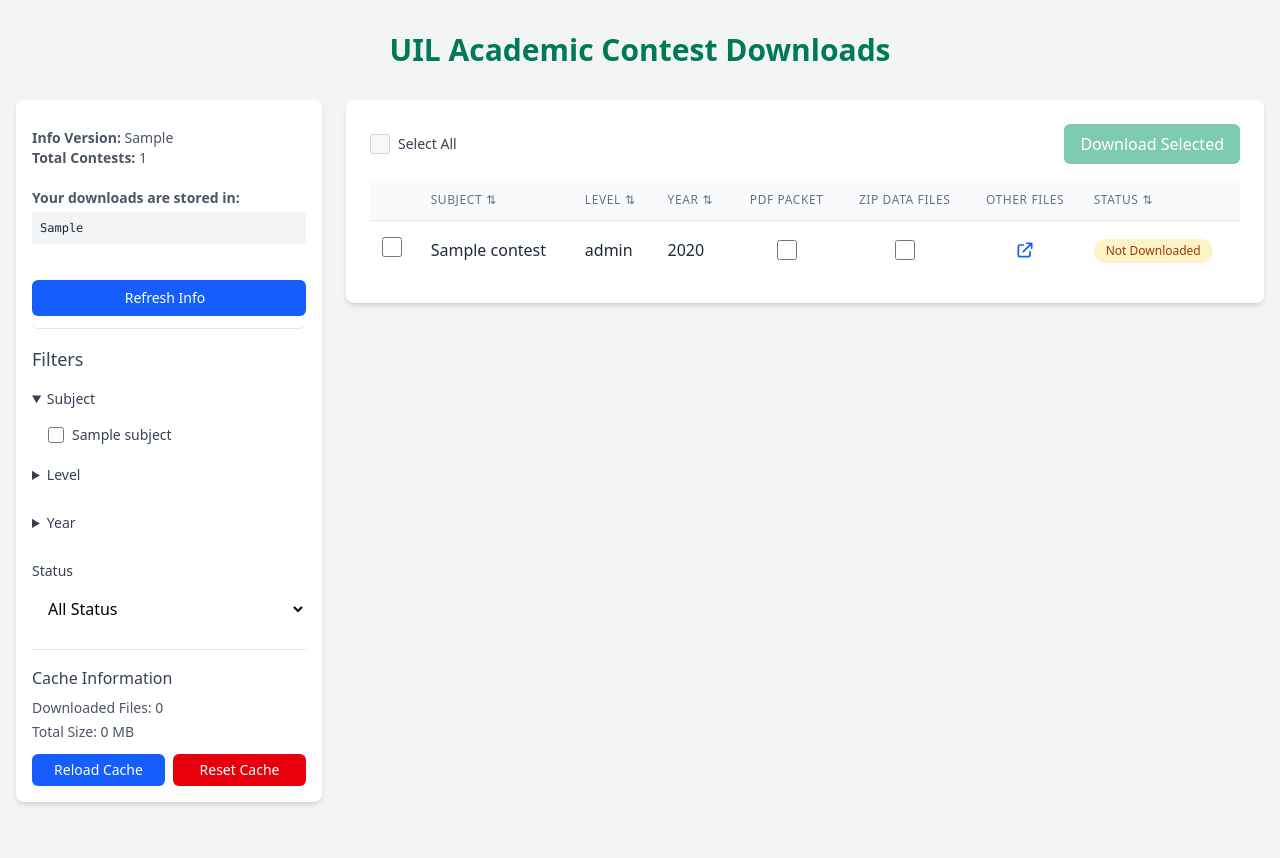
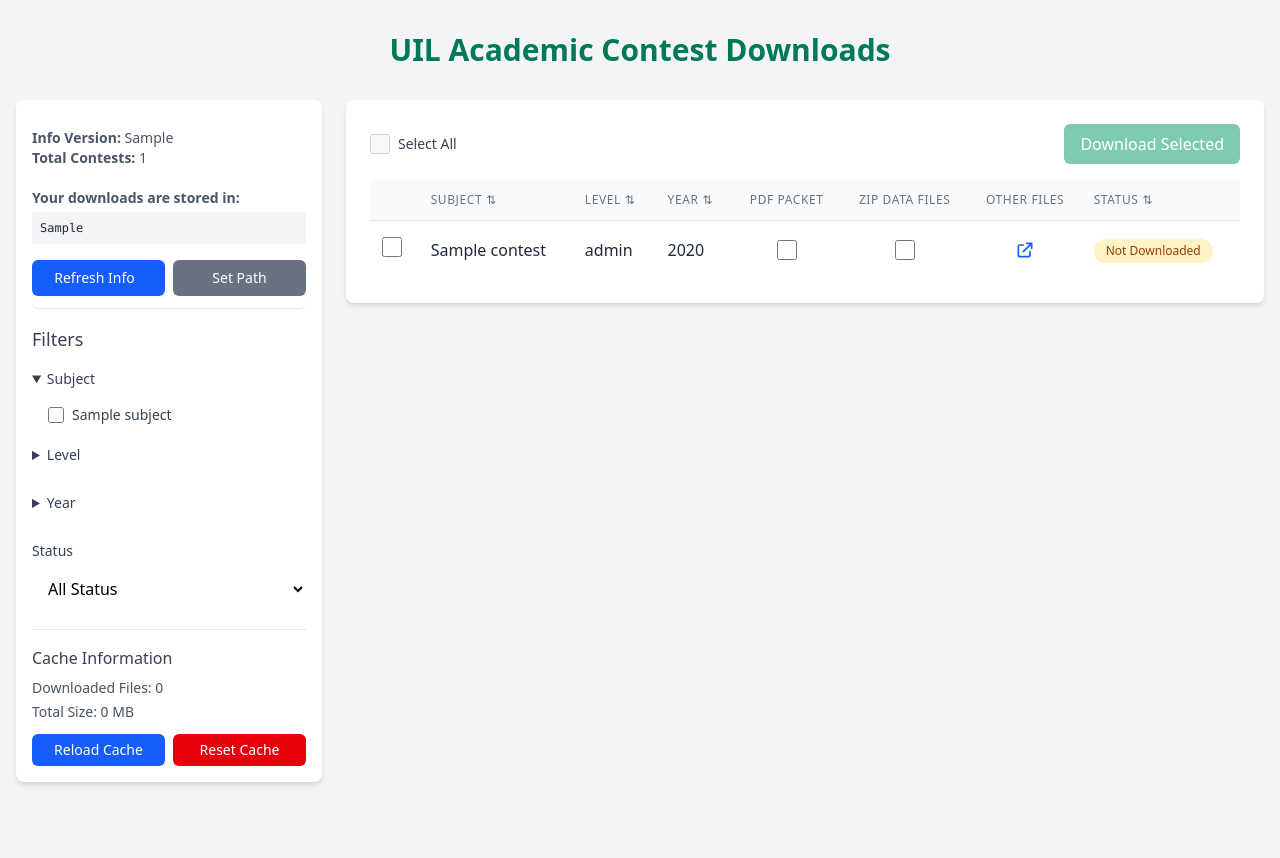
Before and after one commit to acemavrick/uil-dl, a Flask app: template templates/index.html in a window 1280 px wide, after a click on "Subject". After the commit the page ends 785 px from the top, so only its background shows below. Run offline with Flask 3, Linux system fonts and the light colour scheme; the template is opened without the code that fills it: most values are stand-ins (such as "Sample title", 1, 10 or a date in 2020); parts of the project's set-up code (start-up, migrations or seed data) failed here and were passed over.

Commit message:
Enables setting and validating download path
Adds functionality for users to set a custom download directory, including validation checks for existence, writability, and appropriate permissions.

Implements tracking of active downloads via a new API endpoint and includes a warning message to the user before changing the download path if downloads are in progress.

Updates the UI to include a button to navigate to the path setting page.

```diff
--- a/app.py
+++ b/app.py
@@ -71,6 +71,10 @@ with app.app_context():
 # Create a semaphore to limit concurrent downloads
 download_semaphore = threading.Semaphore(4)  # Maximum 4 concurrent downloads
 db_rebuild_lock = threading.Lock()
+
+# Track active downloads
+active_downloads = set()  # set of cache_keys for active downloads
+active_downloads_lock = threading.Lock()
 
 # ---------- per-file locking utilities ----------
 _download_locks: dict[str, threading.Lock] = {}
@@ -645,6 +649,23 @@ def get_version():
         logger.error(f"Error in version route: {e}")
         return jsonify({"error": str(e)}), 500
 
+@app.route('/api/active-downloads')
+def get_active_downloads():
+    """Get the count of currently active downloads."""
+    try:
+        with active_downloads_lock:
+            active_count = len(active_downloads)
+            active_list = list(active_downloads)
+
+        return jsonify({
+            "active_count": active_count,
+            "active_downloads": active_list,
+            "has_active": active_count > 0
+        })
+    except Exception as e:
+        logger.error(f"Error getting active downloads: {e}")
+        return jsonify({"error": str(e)}), 500
+
 # Helper function to perform an individual download (shared by single and batch routes)
 
 def _perform_download(contest_item, link_type):
@@ -668,6 +689,11 @@ def _perform_download(contest_item, link_type):
             return {"item_id": contest_item.id, "link_type": link_type, "downloaded": True, "cached": True, "file_path": cached_path}
 
         import requests, os
+
+        # Add to active downloads tracking
+        with active_downloads_lock:
+            active_downloads.add(cache_key)
+
         try:
             with download_semaphore:
                 response = requests.get(url_to_download, timeout=30, stream=True)
@@ -694,7 +720,17 @@ def _perform_download(contest_item, link_type):
         except Exception as e:
             logger.error(f"Download error for item {contest_item.id} ({link_type}): {e}")
             return {"item_id": contest_item.id, "link_type": link_type, "downloaded": False, "reason": str(e)}
+        finally:
+            # Remove from active downloads tracking
+            with active_downloads_lock:
+                active_downloads.discard(cache_key)
 
+@app.route('/api/currently-downloading')
+def get_currently_downloading():
+    """Get the count of currently active downloads."""
+    with active_downloads_lock:
+        active_count = len(active_downloads)
+        return str(active_count)
 
 @app.route('/batch-download', methods=['POST'])
 def batch_download():
@@ -727,6 +763,147 @@ def batch_download():
         logger.error(f"Error in batch download route: {e}")
         return jsonify({"error": str(e)}), 500
 
+@app.route('/set-path')
+def set_path_page():
+    """Render the path setting page."""
+    return render_template('set_path.html', current_path=str(DOWNLOADS_DIR.absolute()))
+
+@app.route('/api/validate-path', methods=['POST'])
+def validate_path():
+    """Validate a directory path and return absolute path."""
+    try:
+        data = request.get_json()
+        path_str = data.get('path', '').strip()
+
+        if not path_str:
+            return jsonify({"valid": False, "error": "Please enter a path"})
+
+        # expand user path (~/Downloads becomes /Users/username/Downloads)
+        try:
+            path_obj = Path(path_str).expanduser().resolve()
+        except Exception as e:
+            return jsonify({"valid": False, "error": f"Invalid path format: {str(e)}"})
+
+        # check various conditions
+        absolute_path = str(path_obj)
+
+        if path_obj.exists():
+            if not path_obj.is_dir():
+                return jsonify({
+                    "valid": False,
+                    "error": "Path exists but is not a directory",
+                    "absolute_path": absolute_path
+                })
+            elif not os.access(path_obj, os.W_OK):
+                return jsonify({
+                    "valid": False,
+                    "error": "Directory exists but is not writable",
+                    "absolute_path": absolute_path
+                })
+            else:
+                return jsonify({
+                    "valid": True,
+                    "message": "✓ Valid directory",
+                    "absolute_path": absolute_path,
+                    "exists": True
+                })
+        else:
+            # directory doesn't exist - check if we can create it
+            if not path_obj.parent.exists():
+                return jsonify({
+                    "valid": False,
+                    "error": "Parent directory does not exist",
+                    "absolute_path": absolute_path
+                })
+            elif not os.access(path_obj.parent, os.W_OK):
+                return jsonify({
+                    "valid": False,
+                    "error": "Cannot create directory - parent not writable",
+                    "absolute_path": absolute_path
+                })
+            else:
+                return jsonify({
+                    "valid": True,
+                    "message": "✓ Directory will be created",
+                    "absolute_path": absolute_path,
+                    "exists": False
+                })
+
+    except Exception as e:
+        logger.error(f"Error validating path: {e}")
+        return jsonify({"valid": False, "error": "Validation error occurred"})
+
+@app.route('/api/set-path', methods=['POST'])
+def set_download_path():
+    """Validate and set the download directory path."""
+    global DOWNLOADS_DIR, download_cache, config_data
+
+    try:
+        data = request.get_json()
+        path_str = data.get('path', '').strip()
+
+        if not path_str:
+            return jsonify({"success": False, "error": "Please enter a path"})
+
+        # first validate the path
+        try:
+            path_obj = Path(path_str).expanduser().resolve()
+        except Exception as e:
+            return jsonify({"success": False, "error": f"Invalid path format: {str(e)}"})
+
+        # create directory if it doesn't exist
+        if not path_obj.exists():
+            if not path_obj.parent.exists():
+                return jsonify({"success": False, "error": "Parent directory does not exist"})
+            try:
+                path_obj.mkdir(parents=True, exist_ok=True)
+                logger.info(f"Created directory: {path_obj}")
+            except PermissionError:
+                return jsonify({"success": False, "error": "Permission denied - cannot create directory"})
+            except Exception as e:
+                return jsonify({"success": False, "error": f"Cannot create directory: {str(e)}"})
+
+        # verify it's a directory and writable
+        if not path_obj.is_dir():
+            return jsonify({"success": False, "error": "Path exists but is not a directory"})
+
+        # test write access
+        test_file = path_obj / '.write_test_uil'
+        try:
+            test_file.touch()
+            test_file.unlink()
+        except Exception:
+            return jsonify({"success": False, "error": "Directory is not writable"})
+
+        # save to config
+        old_dir = str(DOWNLOADS_DIR.absolute())
+        config_data['download_dir'] = str(path_obj)
+
+        try:
+            with open(CONFIG_FILE, 'w') as f:
+                json.dump(config_data, f, indent=2)
+        except Exception as e:
+            return jsonify({"success": False, "error": f"Cannot save configuration: {str(e)}"})
+
+        # update global variables
+        DOWNLOADS_DIR = path_obj
+
+        # reinitialize download cache for new directory
+        download_cache = DownloadCache(DOWNLOADS_DIR)
+
+        logger.info(f"Download directory changed from {old_dir} to {DOWNLOADS_DIR}")
+
+        return jsonify({
+            "success": True,
+            "message": f"Download path set to {path_obj}",
+            "absolute_path": str(path_obj),
+            "cache_files": len(download_cache._cache_index)
+        })
+
+    except Exception as e:
+        logger.error(f"Error setting download path: {e}")
+        return jsonify({"success": False, "error": "Failed to set download path"})
+
 if __name__ == '__main__':
     logger.error("Please use the main.py script to start the application.")
     exit(1)
--- a/data/config.json
+++ b/data/config.json
@@ -1,4 +1,4 @@
 {
-    "download_dir": "downloads",
-    "logs_dir": "data/logs"
+  "download_dir": "data/downloads",
+  "logs_dir": "data/logs"
 }
--- a/static/css/out.css
+++ b/static/css/out.css
@@ -23,6 +23,7 @@
     --color-yellow-800: oklch(47.6% 0.114 61.907);
     --color-green-100: oklch(96.2% 0.044 156.743);
     --color-green-400: oklch(79.2% 0.209 151.711);
+    --color-green-500: oklch(72.3% 0.219 149.579);
     --color-green-600: oklch(62.7% 0.194 149.214);
     --color-green-800: oklch(44.8% 0.119 151.328);
     --color-emerald-50: oklch(97.9% 0.021 166.113);
@@ -34,7 +35,9 @@
     --color-emerald-700: oklch(50.8% 0.118 165.612);
     --color-emerald-800: oklch(43.2% 0.095 166.913);
     --color-emerald-900: oklch(37.8% 0.077 168.94);
+    --color-blue-50: oklch(97% 0.014 254.604);
     --color-blue-100: oklch(93.2% 0.032 255.585);
+    --color-blue-200: oklch(88.2% 0.059 254.128);
     --color-blue-300: oklch(80.9% 0.105 251.813);
     --color-blue-400: oklch(70.7% 0.165 254.624);
     --color-blue-500: oklch(62.3% 0.214 259.815);
@@ -46,6 +49,7 @@
     --color-gray-100: oklch(96.7% 0.003 264.542);
     --color-gray-200: oklch(92.8% 0.006 264.531);
     --color-gray-300: oklch(87.2% 0.01 258.338);
+    --color-gray-400: oklch(70.7% 0.022 261.325);
     --color-gray-500: oklch(55.1% 0.027 264.364);
     --color-gray-600: oklch(44.6% 0.03 256.802);
     --color-gray-700: oklch(37.3% 0.034 259.733);
@@ -53,12 +57,15 @@
     --color-gray-900: oklch(21% 0.034 264.665);
     --color-white: #fff;
     --spacing: 0.25rem;
+    --container-lg: 32rem;
     --text-xs: 0.75rem;
     --text-xs--line-height: calc(1 / 0.75);
     --text-sm: 0.875rem;
     --text-sm--line-height: calc(1.25 / 0.875);
     --text-lg: 1.125rem;
     --text-lg--line-height: calc(1.75 / 1.125);
+    --text-2xl: 1.5rem;
+    --text-2xl--line-height: calc(2 / 1.5);
     --text-3xl: 1.875rem;
     --text-3xl--line-height: calc(2.25 / 1.875);
     --font-weight-medium: 500;
@@ -464,8 +496,14 @@
   .bg-gray-100 {
     background-color: var(--color-gray-100);
   }
+  .bg-gray-500 {
+    background-color: var(--color-gray-500);
+  }
   .bg-green-100 {
     background-color: var(--color-green-100);
+  }
+  .bg-green-500 {
+    background-color: var(--color-green-500);
   }
   .bg-red-100 {
     background-color: var(--color-red-100);
@@ -647,6 +705,13 @@
     -webkit-user-select: none;
     user-select: none;
   }
+  .hover\:bg-blue-600 {
+    &:hover {
+      @media (hover: hover) {
+        background-color: var(--color-blue-600);
+      }
+    }
+  }
   .hover\:bg-blue-700 {
     &:hover {
       @media (hover: hover) {
@@ -668,6 +733,20 @@
       }
     }
   }
+  .hover\:bg-gray-600 {
+    &:hover {
+      @media (hover: hover) {
+        background-color: var(--color-gray-600);
+      }
+    }
+  }
+  .hover\:bg-green-600 {
+    &:hover {
+      @media (hover: hover) {
+        background-color: var(--color-green-600);
+      }
+    }
+  }
   .hover\:bg-red-700 {
     &:hover {
       @media (hover: hover) {
@@ -680,6 +759,11 @@
       @media (hover: hover) {
         color: var(--color-blue-800);
       }
+    }
+  }
+  .focus\:border-blue-500 {
+    &:focus {
+      border-color: var(--color-blue-500);
     }
   }
   .focus\:ring-2 {
--- a/templates/index.html
+++ b/templates/index.html
@@ -30,7 +30,6 @@
                             <span class="font-bold">Your downloads are stored in:</span>
                             <br>
                             <code class="block p-2 mt-1 bg-gray-100 dark:bg-gray-700 rounded text-xs font-mono text-gray-800 dark:text-gray-200 overflow-x-auto">{{ download_dir_absolute }}</code>
-                            <br>
                         <div class="mt-4">
                             <div class="flex flex-wrap gap-2">
                                 <button
@@ -42,6 +41,13 @@
                                     hx-disabled-elt="this">
                                     <span class="button-text mr-2">Refresh Info</span>
                                     <div class="spinner-small htmx-indicator"></div>
+                                </button>
+                                <button
+                                    class="flex-1 bg-gray-500 hover:bg-gray-600 text-white font-medium py-2 px-4 rounded-md text-sm transition-colors duration-200 flex items-center justify-center"
+                                    id="select-path-btn"
+                                    onclick="checkActiveDownloadsAndSetPath()"
+                                    >
+                                    <span class="button-text">Set Path</span>
                                 </button>
                             </div>
                         </div>
@@ -281,6 +287,32 @@
             });
         }
     });
+
+    // Function to check for active downloads before setting path
+    async function checkActiveDownloadsAndSetPath() {
+        try {
+            const response = await fetch('/api/active-downloads');
+            const data = await response.json();
+
+            if (data.has_active) {
+                const message = `You have ${data.active_count} download${data.active_count > 1 ? 's' : ''} currently in progress.\n\nChanging the download path will not cancel these downloads, but new downloads will go to the new location.\n\nDo you want to continue and set a new download path?`;
+
+                if (confirm(message)) {
+                    window.location.href = '/set-path';
+                }
+                // If user clicks "Cancel", do nothing (stay on current page)
+            } else {
+                // No active downloads, proceed directly
+                window.location.href = '/set-path';
+            }
+        } catch (error) {
+            console.error('Error checking active downloads:', error);
+            // On error, ask user if they want to proceed anyway
+            if (confirm('Unable to check for active downloads. Do you want to continue setting the path anyway?')) {
+                window.location.href = '/set-path';
+            }
+        }
+    }
     </script>
 
     <script src="{{ url_for('static', filename='js/main.js') }}"></script>
```
Also changed, not shown: other parts of static/css/out.css (+68 -0 lines), templates/set_path.html (added, +204 -0 lines).
